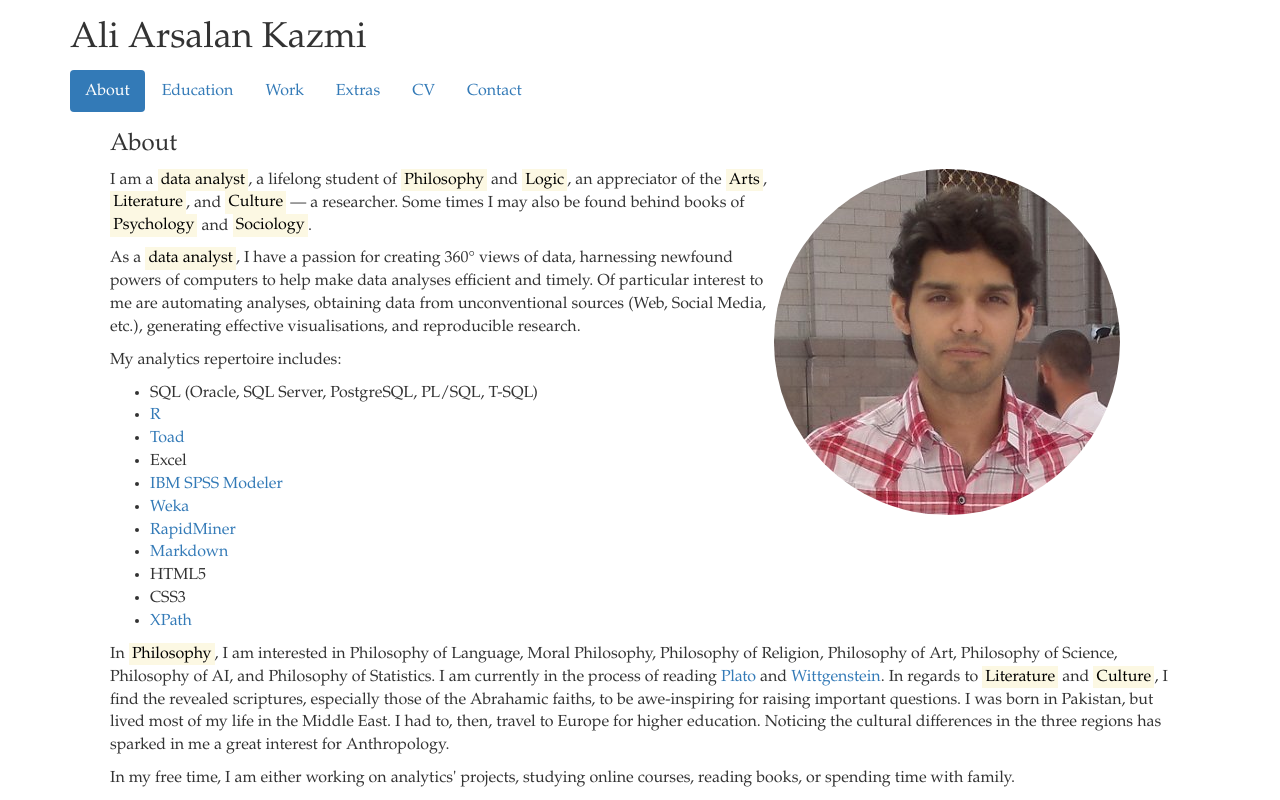
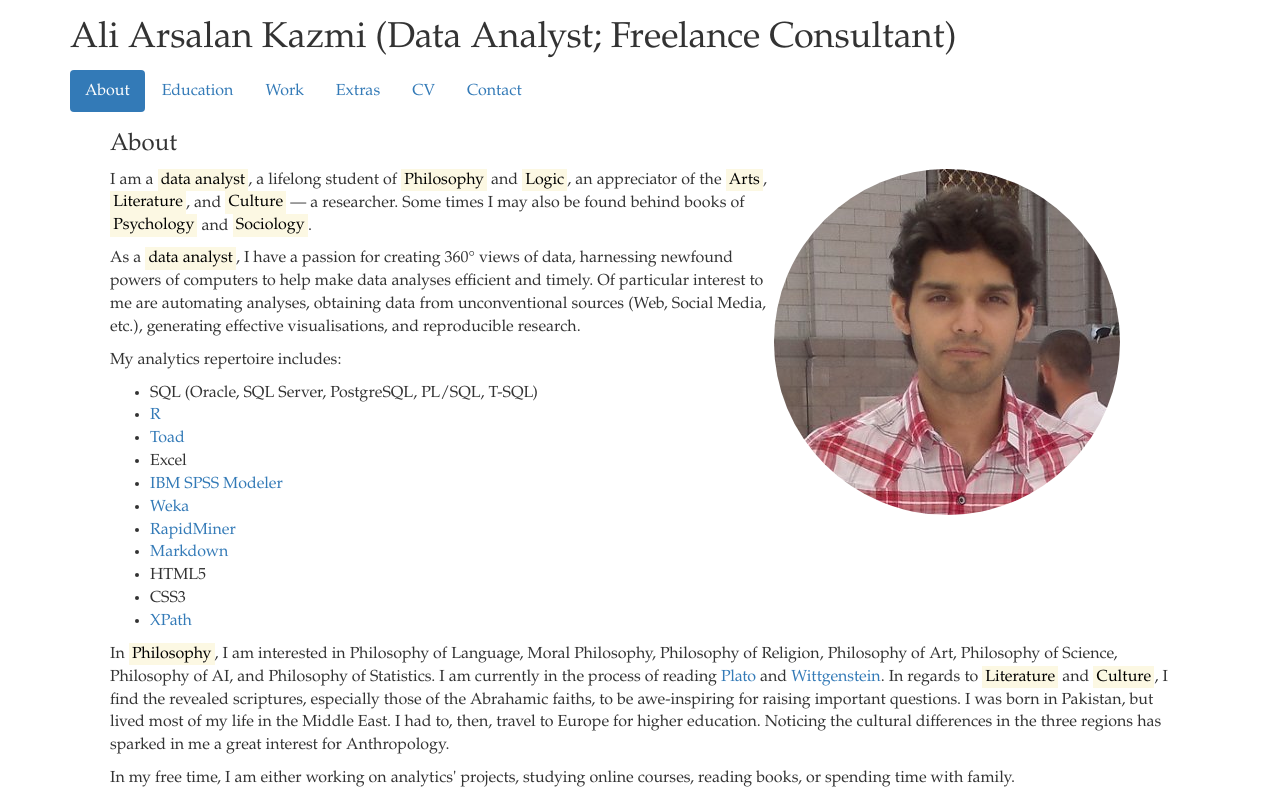
Before and after one commit to aliarsalankazmi/aliarsalankazmi.github.io, a plain HTML site: page index.html in a window 1280 px wide. Drawn offline with Linux system fonts and the light colour scheme.

Commit message:
Update index.html
Added subtitles

```diff
--- a/index.html
+++ b/index.html
@@ -21,7 +21,7 @@
 	<body>
 
 		<div class="container">
-			<h1>Ali Arsalan Kazmi</h1>
+			<h1>Ali Arsalan Kazmi<span class='subtitle'>&nbsp(Data Analyst; Freelance Consultant)</span></h1>
   			<ul class="nav nav-pills">
    				<li class="active"><a data-toggle="pill" href="#about">About</a></li>
     				<li><a data-toggle="pill" href="#education">Education</a></li>
```
